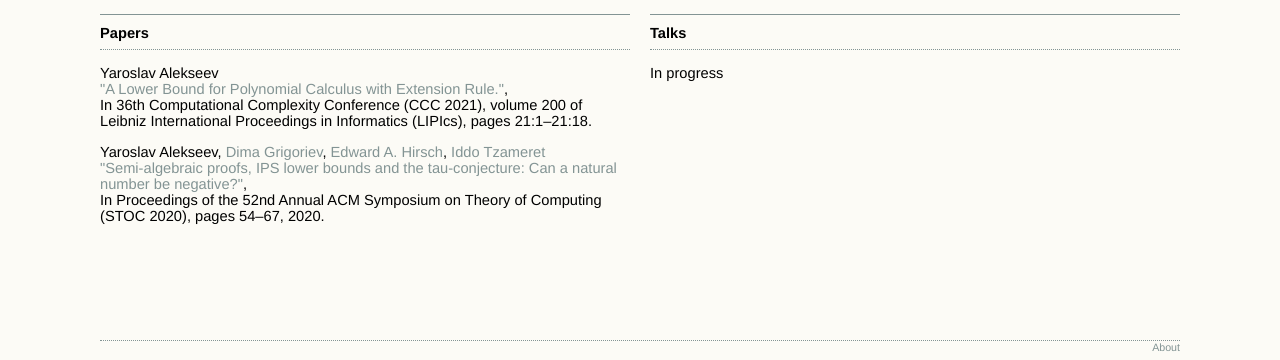
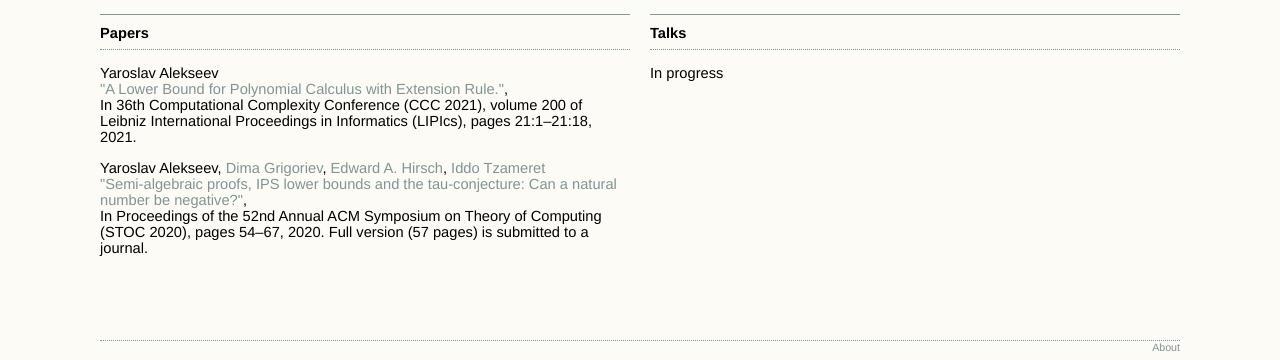
Before and after one commit to AleksYar/AleksYar.github.io, a plain HTML site: page papers.html in a window 1280 px wide. Shown: the part 440-800 px from the top of the page. Drawn offline with Linux system fonts and the light colour scheme.

Commit message:
Update papers.html

```diff
--- a/papers.html
+++ b/papers.html
@@ -96,7 +96,7 @@
             Papers
         </div>
         <div>
-            <div class="paper"><div class="authors">Yaroslav Alekseev</div><div class="title"><a href="https://doi.org/10.4230/LIPIcs.CCC.2021.21"> "A Lower Bound for Polynomial Calculus with Extension Rule."</a>,</div><div class="journal">In 36th Computational Complexity Conference (CCC 2021), volume 200 of Leibniz International Proceedings in Informatics (LIPIcs), pages 21:1–21:18.</div></div><div class="paper"><div class="authors">Yaroslav Alekseev, <a href="https://logic.pdmi.ras.ru/~grigorev/">Dima Grigoriev</a>, <a href="http://logic.pdmi.ras.ru/~hirsch">Edward A. Hirsch</a>, <a href="https://www.doc.ic.ac.uk/~itzamere/">Iddo Tzameret</a></div><div class="title"> <a href="https://dl.acm.org/doi/10.1145/3357713.3384245">"Semi-algebraic proofs, IPS lower bounds and the tau-conjecture: Can a natural number be negative?"</a>,</div><div class="journal">In Proceedings of the 52nd Annual ACM Symposium on Theory of Computing (STOC 2020), pages 54–67, 2020.</div></div>       </div>
+            <div class="paper"><div class="authors">Yaroslav Alekseev</div><div class="title"><a href="https://doi.org/10.4230/LIPIcs.CCC.2021.21"> "A Lower Bound for Polynomial Calculus with Extension Rule."</a>,</div><div class="journal">In 36th Computational Complexity Conference (CCC 2021), volume 200 of Leibniz International Proceedings in Informatics (LIPIcs), pages 21:1–21:18, 2021.</div></div><div class="paper"><div class="authors">Yaroslav Alekseev, <a href="https://logic.pdmi.ras.ru/~grigorev/">Dima Grigoriev</a>, <a href="http://logic.pdmi.ras.ru/~hirsch">Edward A. Hirsch</a>, <a href="https://www.doc.ic.ac.uk/~itzamere/">Iddo Tzameret</a></div><div class="title"> <a href="https://dl.acm.org/doi/10.1145/3357713.3384245">"Semi-algebraic proofs, IPS lower bounds and the tau-conjecture: Can a natural number be negative?"</a>,</div><div class="journal">In Proceedings of the 52nd Annual ACM Symposium on Theory of Computing (STOC 2020), pages 54–67, 2020. Full version (57 pages) is submitted to a journal.</div></div>       </div>
     </div>
     <div class="column-2">
         <div class="table_title">
```
